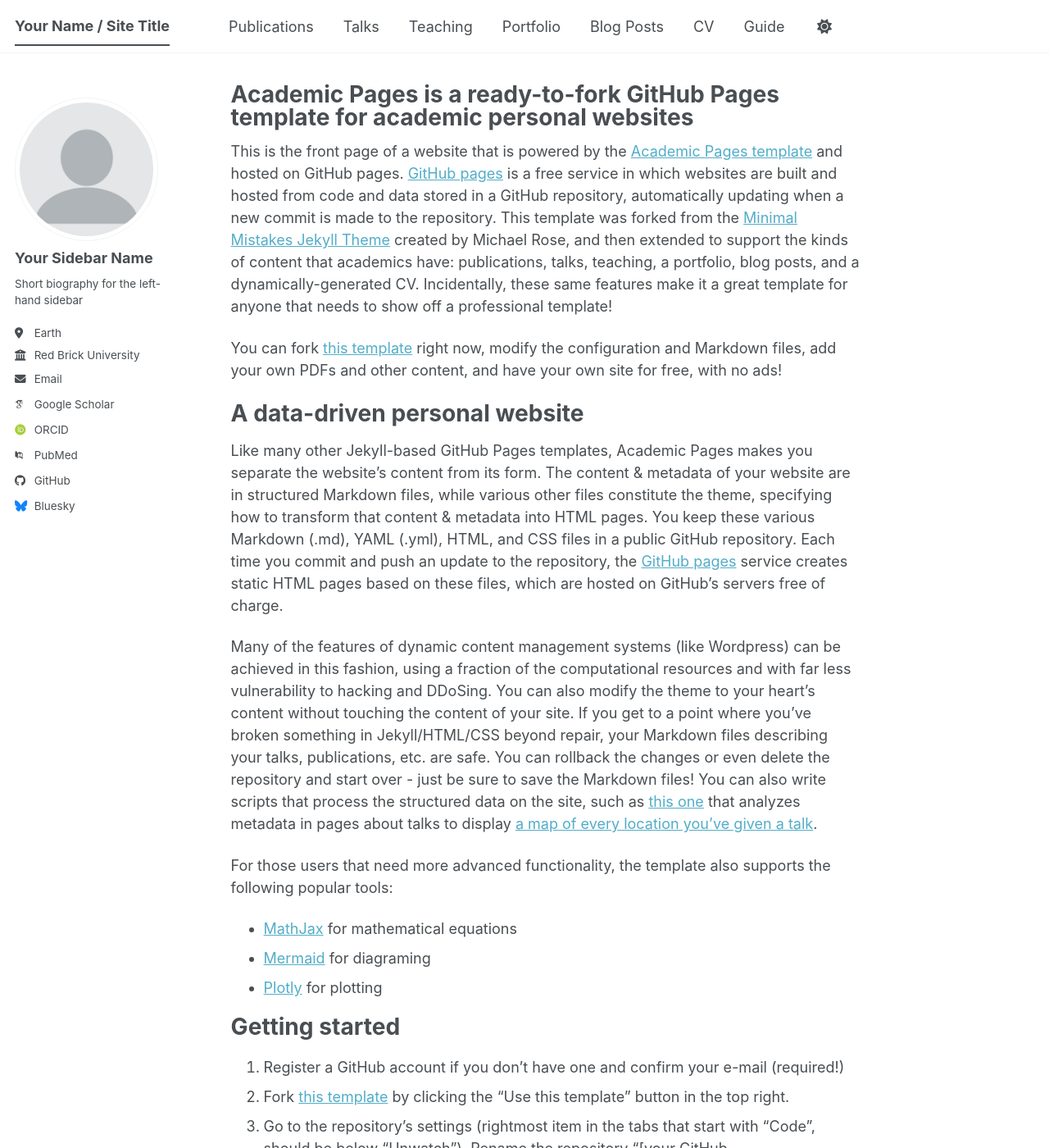
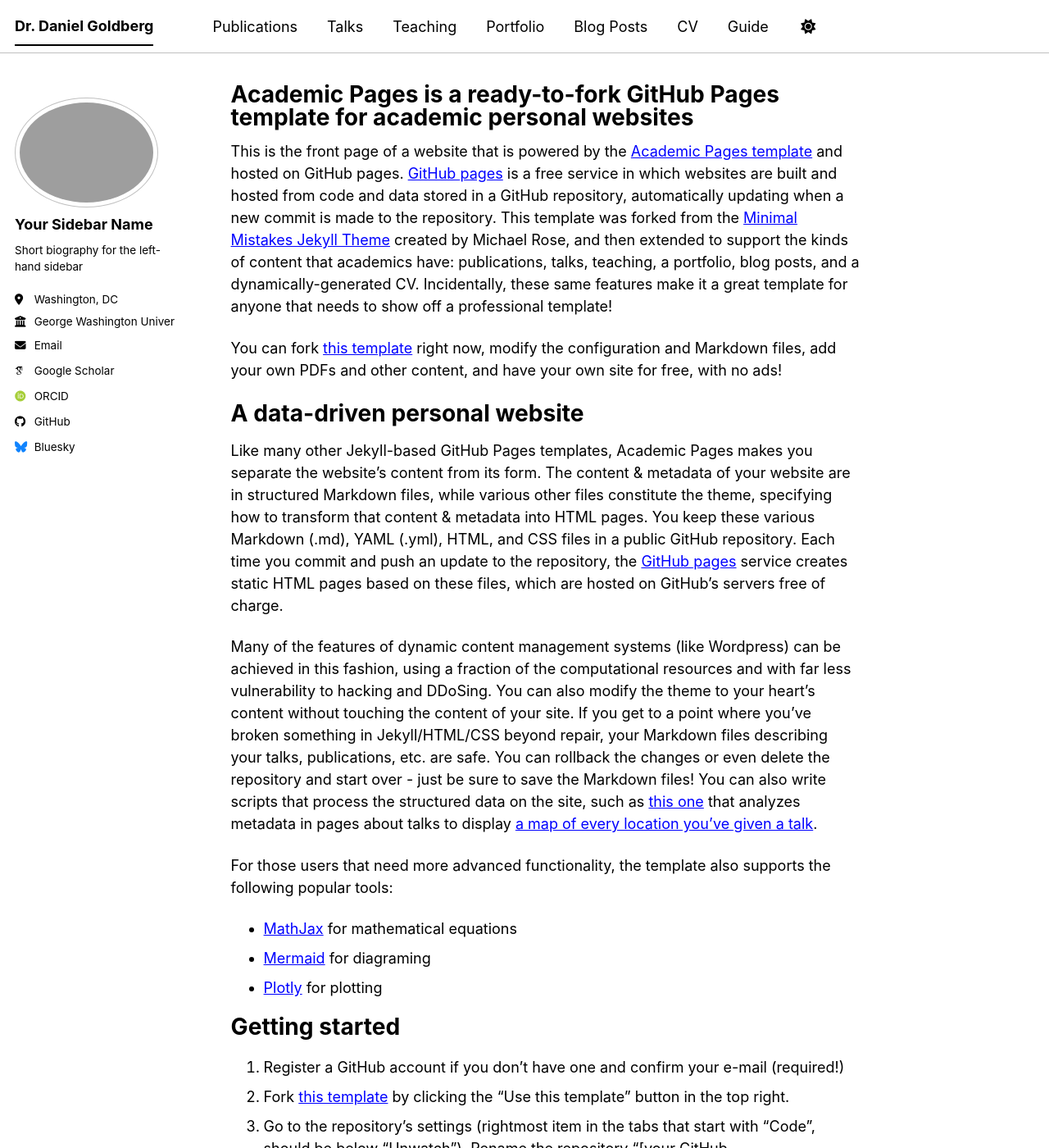
Before and after one commit to dgoldbergaq/dgoldbergaq.github.io, a Jekyll site: the page built from _pages/about.md, in a window 1280 px wide and 1400 px high. Shown: the whole window at 82% size. Built offline with Jekyll 4.4.1, drawn with Linux system fonts in a browser that asks for light colours; some web fonts are replaced; a script bundle is joined from its source files by our own code; library files that are not in the unit come from our copies.

Commit message:
Update _config.yml

```diff
--- a/_config.yml
+++ b/_config.yml
@@ -8,8 +8,8 @@
 
 # Basic Site Settings
 locale                   : "en-US"
-site_theme               : "default" # The available themes options are "default", "air", "sunrise", "mint", "dirt" and "contrast"
-title                    : "Your Name / Site Title"
+site_theme               : "contrast" # The available themes options are "default", "air", "sunrise", "mint", "dirt" and "contrast"
+title                    : "Dr. Daniel Goldberg"
 title_separator          : "-"
 name                     : &name "Your Name"
 description              : &description "Your Name's academic portfolio"   # Update this with a general description of your site, this is the default if not overridden by a page
@@ -23,25 +23,25 @@
 #               Additional customization can be done by editing /_includes/author-profile.html
 author:
   # Biographic information
-  avatar           : "profile.png"
+  avatar           : "headshot.png"
   name             : "Your Sidebar Name"
   pronouns         : # example: "she/her"
   bio              : "Short biography for the left-hand sidebar"
-  location         : "Earth"
-  employer         : "Red Brick University"
+  location         : "Washington, DC"
+  employer         : "George Washington University"
   uri              : # URL
   email            : "none@example.org"
 
   # Academic websites
   academia         : # URL
-  arxiv            : # URL - Update with the correct link to your profile
-  googlescholar    : "https://scholar.google.com/citations?user=PS_CX0AAAAAJ"
+  arxiv            : # URL
+  googlescholar    : "https://scholar.google.com/citations?user=6_4IrA0AAAAJ&hl=en"
   inspire-hep      : # URL
   impactstory      : # URL
-  orcid            : "https://orcid.org/yourorcidurl"
+  orcid            : "https://orcid.org/0000-0003-0784-3986"
   semantic         : # URL
   ssrn             : # URL
-  pubmed           : "https://www.ncbi.nlm.nih.gov/pubmed/?term=john+snow"
+  pubmed           : # URL
   researchgate     : # URL
   scopus           : # URL
   zotero           : # URL
@@ -57,7 +57,7 @@
 
   # Social media
   artstation       : # Username
-  bluesky          : "bsky.app" # Replace this with you Bluesky username
+  bluesky          : "https://bsky.app/profile/dgoldbergaq.bsky.social" # Replace this with you Bluesky username
   facebook         : # Username
   flickr           : # Username
   foursquare       : # Username
```
